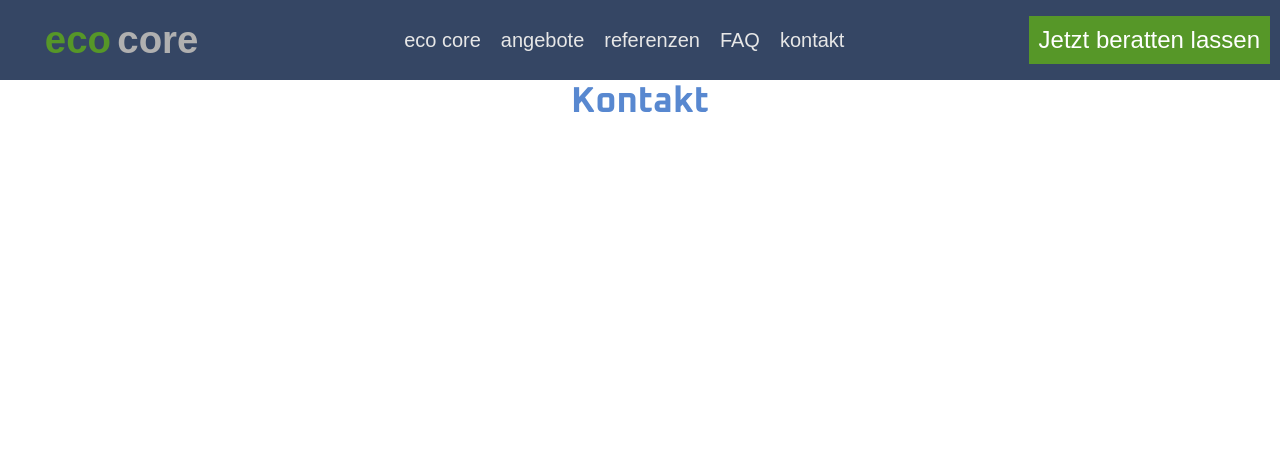
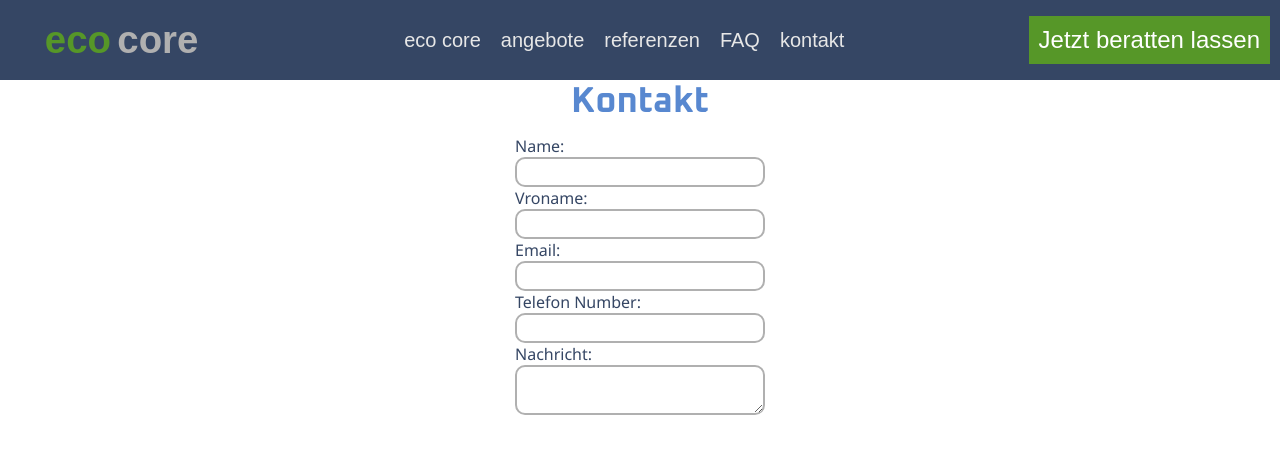
Before and after one commit to Mayalynn96/ecocore, a React (Create React App) app: page /ecocore/kontakt in a window 1280 px wide. Shown: the top 454 px of the page. Built offline with nearby package versions, Linux system fonts and the light colour scheme; a web font is replaced by a local one.

Commit message:
added kontakt form

```diff
--- a/src/App.css
+++ b/src/App.css
@@ -49,6 +49,29 @@ button:hover {
   background-color: var(--dark-blue);
 }
 
+input, textarea {
+  border-radius: 10px;
+  border: 2px solid var(--lightText);
+  height: 30px;
+  cursor: pointer;
+  color: var(--dark-blue);
+  width: 250px;
+}
+
+textarea {
+  height: 50px;
+}
+
+input:focus, textarea:focus {
+  border: 2px solid var(--lightText);
+  background-color: rgb(163, 170, 205);
+  cursor: text;
+}
+
+label {
+  color: var(--dark-blue);
+}
+
 .icon {
   height: 50px;
   width: 50px;
@@ -74,6 +97,10 @@ button:hover {
 
   h2 {
     font-size: 20px;
+  }
+
+  h3 {
+    font-size: 18px;
   }
 
   button {
@@ -104,6 +131,10 @@ button:hover {
     font-size: 16px;
   }
 
+  h3 {
+    font-size: 14px;
+  }
+
   button {
     font-size: 12px;
   }
--- a/src/pages/EcoCore/EcoCore.css
+++ b/src/pages/EcoCore/EcoCore.css
@@ -2,6 +2,7 @@
     display: flex;
     justify-content: center;
     flex-direction: column;
+    align-items: center;
 }
 
 #ecoCorePageSection img {
@@ -28,6 +29,8 @@
 .kernkompetenz {
     display: flex;
     flex-wrap: wrap;
+    justify-content: space-around;
+    margin: 10px 0;
 }
 
 .kernTextDiv {
@@ -39,8 +42,33 @@
 }
 
 .kernImgDiv {
-    width: 50vw;
+    width: 45vw;
     padding: 10px;
     display: flex;
     justify-content: center;
 }
+
+
+.titleForPage {
+    margin-bottom: 10px;
+    text-align: center;
+}
+
+@media (max-width: 900px)  {
+   .kernkompetenz {
+    flex-direction: column;
+    text-align: center;
+   }
+
+   .reverse-column {
+    flex-direction: column-reverse;
+   }
+
+   .kernTextDiv, .kernImgDiv {
+    width: 90vw;
+   }
+
+   #ecoCorePageSection img {
+    width: 80vw;
+   }
+}
--- a/src/pages/EcoCore/EcoCore.js
+++ b/src/pages/EcoCore/EcoCore.js
@@ -1,15 +1,9 @@
-import React, { useState, useEffect } from 'react';
-import { useNavigate } from "react-router-dom";
+import React from 'react';
 import Header from '../../componants/Header/Header';
 import "./EcoCore.css"
 import Footer from '../../componants/Footer/Footer';
 
 function EcoCore() {
-    const navigate = useNavigate();
-
-    const handleNavigation = (destination) => {
-     navigate(`/${destination}`);
-    };
 
     return (
        <section id='ecoCorePageSection'>
@@ -19,10 +13,11 @@ function EcoCore() {
                     <p style={{ color: '#569728' }}>eco</p>
                     <p>core</p>
                 </div>
-                <div>
+                <div className='titleForPage'>
                     <h2>Unsere Kernkompetenzen</h2>
                     <p>Wir konzentrieren unsere Arbeit auf drei zentrale Bereiche, in denen wir Erfahrung,
                         Leidenschaft und Nachhaltigkeit vereinen:</p>
+                        <br/>
                 </div>
                 <div className='kernkompetenz'>
                     <div className='kernTextDiv'>
@@ -35,9 +30,9 @@ function EcoCore() {
                         <img src='http://ecocore.ch/wp-content/uploads/2016/07/Kernbereiche.jpg' alt='testImage'/>
                     </div>
                 </div>
-                 <div className='kernkompetenz'>
+                 <div className='kernkompetenz reverse-column'>
                     <div className='kernImgDiv'>
-                        <img src='http://ecocore.ch/wp-content/uploads/2016/07/Kernbereiche.jpg' alt='testImage'/>
+                        <img src='http://ecocore.ch/wp-content/uploads/2017/09/2017-09-04-PHOTO-00000024.jpg' alt='testImage'/>
                     </div>
                     <div className='kernTextDiv'>
                         <h3>🏗️ Architekturprojekte mit und ohne Solarintegration</h3>
@@ -56,7 +51,7 @@ function EcoCore() {
                             Crowdfunding oder Sponsoring. So unterstützen wir lokale Strukturen mit sinnvollen, zukunftsfähigen Lösungen.</p>
                     </div>
                     <div className='kernImgDiv'>
-                        <img src='http://ecocore.ch/wp-content/uploads/2016/07/Kernbereiche.jpg' alt='testImage'/>
+                        <img src='http://ecocore.ch/wp-content/uploads/2018/11/DSC_0049_bearbeitet-1.jpg' alt='testImage'/>
                     </div>
                 </div>
             </main>
--- a/src/pages/Kontakt/Kontakt.css
+++ b/src/pages/Kontakt/Kontakt.css
@@ -1,4 +1,16 @@
 #kontaktPageSection main {
     display: flex;
     justify-content: center;
+    flex-direction: column;
+    align-items: center;
 }
+
+#kontaktForm {
+    display: flex;
+    flex-direction: column;
+}
+
+#kontaktForm form {
+    display: flex;
+    flex-direction: column;
+}
--- a/src/pages/Kontakt/Kontakt.js
+++ b/src/pages/Kontakt/Kontakt.js
@@ -1,14 +1,51 @@
-import React from 'react';
+import React, {useState} from 'react';
 import Header from '../../componants/Header/Header';
 import "./Kontakt.css"
 
 function Kontakt() {
+    const [nameInput, setNameInput] = useState('');
+    const [firstNameInput, setFirstNameInput] = useState('');
+    const [emailInput, setEmailInput] = useState('');
+    const [telNumberInput, setTelNumberInput] = useState('');
+    const [adressInput, setAdressInput] = useState('');
+    const [messageInput, setMessageInput] = useState('');
+
+        // input handler for each state
+    const handleInputChange = (e) => {
+        if (e.target.id === "nameInput") {
+            setNameInput(e.target.value)
+        } else if (e.target.id === "firstNameInput") {
+            setFirstNameInput(e.target.value)
+        }else if (e.target.id === "emailInput") {
+            setEmailInput(e.target.value)
+        } else if (e.target.id === "telNumberInput") {
+            setTelNumberInput(e.target.value)
+        } else if (e.target.id === "adressInput") {
+            setAdressInput(e.target.value)
+        } else if (e.target.id === "messageInput") {
+            setMessageInput(e.target.value)
+        }
+    }
 
     return (
        <section id='kontaktPageSection'>
             <Header />
             <main>
                 <h1>Kontakt</h1>
+                <div id='kontaktForm'>
+                    <form>
+                    <label>Name:</label>
+                    <input value={nameInput} onChange={handleInputChange} id='nameInput'></input>
+                    <label>Vroname:</label>
+                    <input value={firstNameInput} onChange={handleInputChange} id='firstNameInput'></input>
+                    <label>Email:</label>
+                    <input value={emailInput} onChange={handleInputChange} id='emailInput'></input>
+                    <label>Telefon Number:</label>
+                    <input value={telNumberInput} onChange={handleInputChange} id='telNumberInput'></input>
+                    <label>Nachricht:</label>
+                    <textarea value={messageInput} onChange={handleInputChange} id='messageInput'></textarea>
+                </form>
+                </div>
             </main>
        </section>
     )
```
